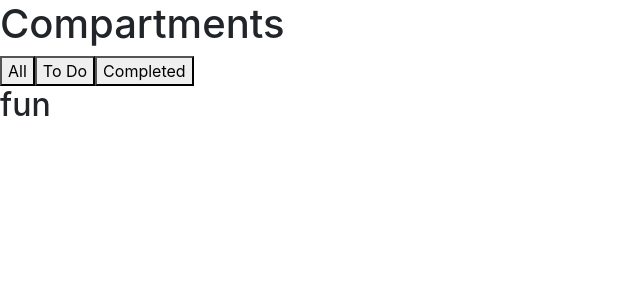
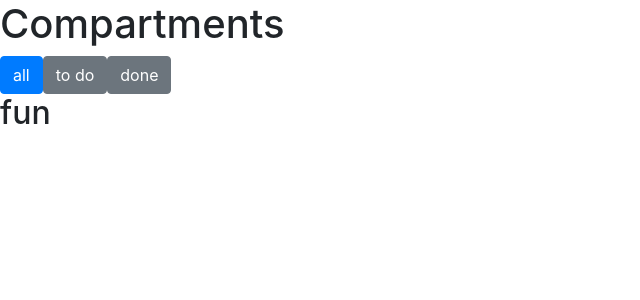
Before and after one commit to rlmead/compartments, a React (Create React App) app: page / in a window 1280 px wide. Shown: the top 300 px of the page, without its empty margins (0-640 px from the left). Built offline with nearby package versions, Linux system fonts and the light colour scheme.

Commit message:
set view with top-level buttons

```diff
--- a/src/App.js
+++ b/src/App.js
@@ -8,9 +8,21 @@ class App extends React.Component {
     this.state = {
       itemCount: 0,
       compartment: null,
-      itemsToShow: 'all',
+      itemView: 'all',
+    };
+    this.viewButtons = [
+      'all',
+      'to do',
+      'done'
+    ];
+    this.setView = this.setView.bind(this);
+    console.log(window.localStorage);
+    // this.addListItem = this.addListItem.bind(this)
   }
-    // this.addListItem = this.addListItem.bind(this)
+
+  // declare a function to change view with viewButtons
+  setView(view) {
+    this.setState({ itemView: view })
   }
 
   // declare an array with compartment background colors
@@ -26,7 +38,6 @@ class App extends React.Component {
   // }
   // ]
   // }
-
 
   // declare function addCompartment to add a new compartment array to the storage object
   // to be used on compartment input button click
@@ -47,15 +58,29 @@ class App extends React.Component {
       <>
         {/* header */}
         <h1>Compartments</h1>
-        {/* add function to the following buttons to setState of itemsToShow */}
-        <button>All</button><button>To Do</button><button>Completed</button>
+        {/* render buttons that will setState of itemView */}
+        {
+          // generate buttons dynamically using props.pages
+          this.viewButtons.map((item) => {
+            return (
+              <button
+                className={'btn ' + ((this.state.itemView === item) ? ' btn-primary' : 'btn-secondary')}
+                onClick={() => this.setView(item)}
+              >
+                {item}
+              </button>
+              //                onClick={() => props.setPage(index)}
+            )
+          })
+        }
+
         <Compartment compartmentName='fun' />
         {/*
         COMPARTMENT INPUT onClick=addCompartment
 
         for each compartment in the data object:
             <Compartment
-              itemsToShow={this.state.itemsToShow}
+              itemView={this.state.itemView}
               compartmentName={name}
               data={data.compartmentName}
               addListItem={(???) => this.addListItem(???)}
```
Lines whose indentation alone changed are shown as unchanged.
